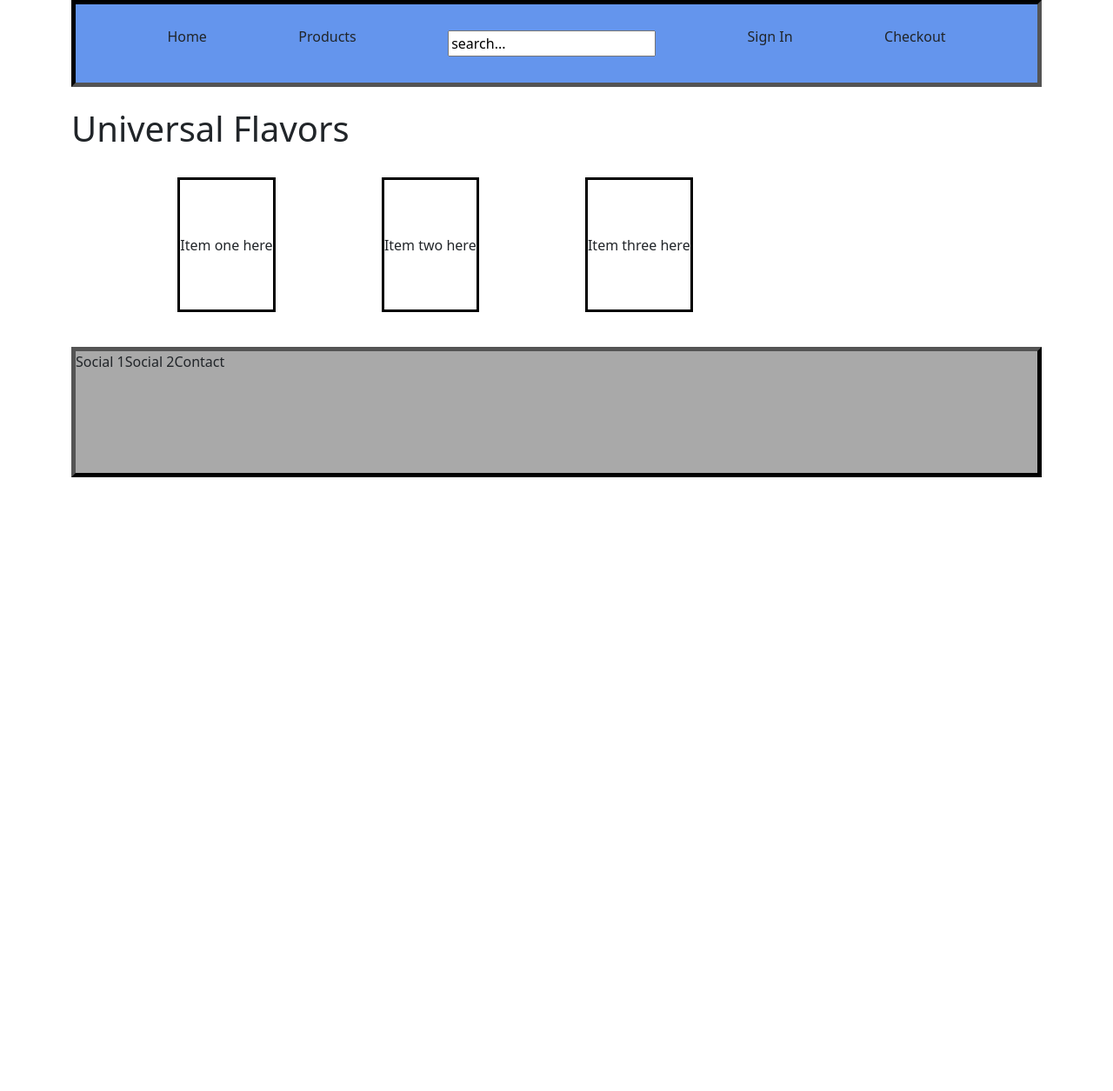
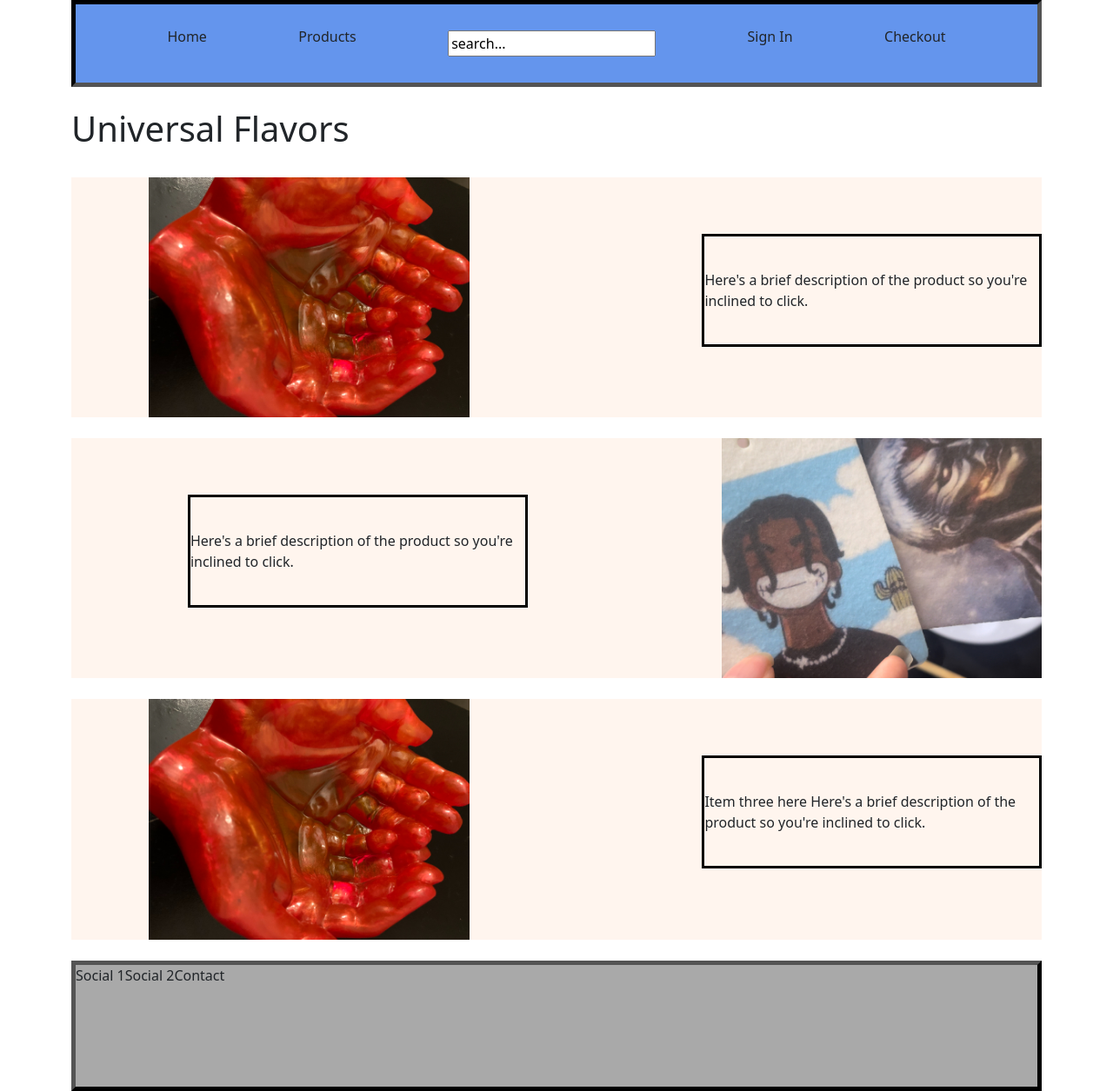
Before and after one commit to AbdulConteh/truthcleaningsolutions, a Flask app: page / in a window 1280 px wide. Shown: the whole page at 87% size. Before the commit the page ends 549 px from the top, so only its background shows below. Run offline with Flask 2, Linux system fonts and the light colour scheme.

Commit message:
template additions

```diff
--- a/universal_flavors/flask_app/controllers/users_controller.py
+++ b/universal_flavors/flask_app/controllers/users_controller.py
@@ -13,3 +13,7 @@ def view_items():
 @app.route('/login_and_reg')
 def login_and_reg():
     return render_template('login_and_reg.html')
+
+@app.route('/shop')
+def shop():
+    return render_template('shop.html')
--- /dev/null
+++ b/universal_flavors/flask_app/static/script.js
@@ -0,0 +1 @@
+console.log("Heya")
--- a/universal_flavors/flask_app/templates/home.html
+++ b/universal_flavors/flask_app/templates/home.html
@@ -31,16 +31,29 @@
         }
         .recently_added_items {
             display: flex;
-            height: 171px;
-            flex-direction: row;
-            justify-content: space-evenly;
-            width: 75%;
+            height: 100%;
+            flex-direction: column;
+            width: 100%;
         }
-        .item_list {
+        .item_desc {
             border: black solid 3px;
+            display: flex;
+            align-items: center;
+            height: 130px;
+            width: 35%;
+            margin-left: 12%;
+        }
+        img {
+            width:33%;
+            height: 40%;
+            margin-left: 8%;
+        }
+        .product_view{
+            background-color: seashell;
             display: flex;
             flex-direction: row;
             align-items: center;
+            justify-content: space-between;
         }
     </style>
 </head>
@@ -59,9 +72,17 @@
         </div>
         <br>
         <div class="recently_added_items">
-            <p class="item_list"> Item one here </p>
-            <p class="item_list"> Item two here </p>
-            <p class="item_list"> Item three here </p>
+            <div class="product_view">
+                <img src="{{ url_for('static', filename='/imgs/hand_mold.jpg') }}"> <p class="item_desc"> Here's a brief description of the product so you're inclined to click. </p>
+            </div>
+            <br>
+            <div class="product_view">
+                <p class="item_desc">Here's a brief description of the product so you're inclined to click.</p> <img src="{{ url_for('static', filename='/imgs/air_freshner.jpg') }}">
+            </div>
+            <br>
+            <div class="product_view">
+                <img src="{{ url_for('static', filename='/imgs/hand_mold.jpg') }}"> <p class="item_desc"> Item three here Here's a brief description of the product so you're inclined to click.</p>
+            </div>
         </div>
         <br>
         <div class="bottom_nav">
@@ -70,5 +91,6 @@
             <p> Contact </p>
         </div>
     </div>
+    <script type="text/javascript" src="{{ url_for('static', filename='script.js') }}"></script>
 </body>
 </html>
--- a/universal_flavors/flask_app/templates/shop.html
+++ b/universal_flavors/flask_app/templates/shop.html
@@ -8,7 +8,7 @@
 </head>
 <body>
     <div class="container">
-
+        <h2> Something </h2>
     </div>
 </body>
 </html>
```
Also changed, not shown: universal_flavors/flask_app/models/customer_questions.py (deleted), universal_flavors/flask_app/models/customer_questions_model.py (added), universal_flavors/flask_app/static/imgs/air_freshner.jpg (added), universal_flavors/flask_app/static/imgs/hand_mold.jpg (added).
